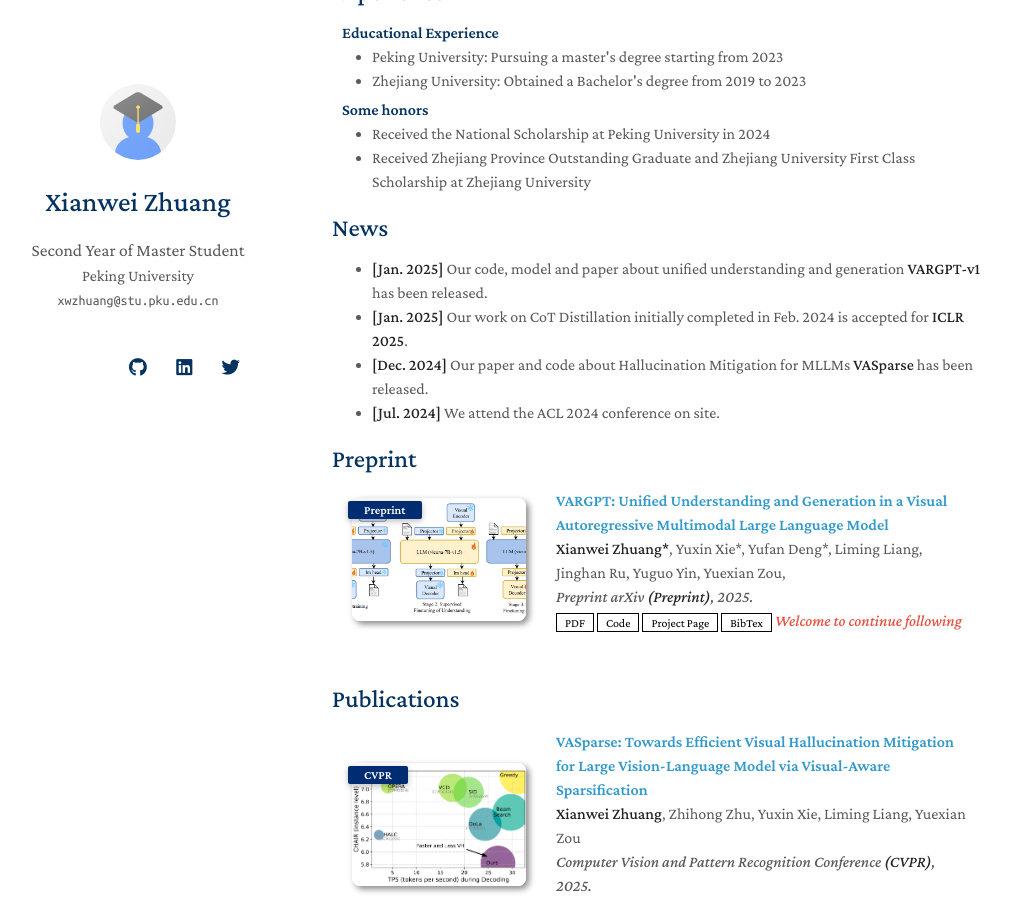
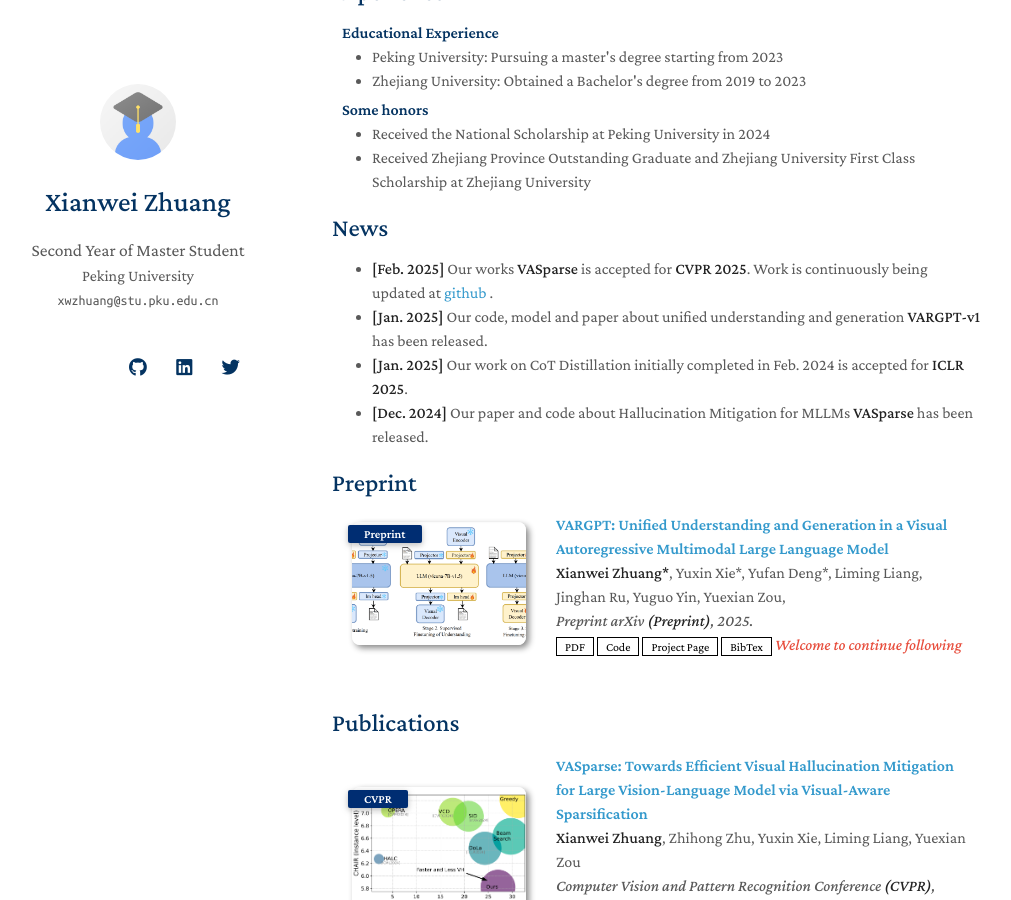
Before and after one commit to mengchuang123/mengchuang123.github.io, a Jekyll site: the page built from index.md, in a window 1280 px wide and 900 px high, scrolled down 333 px. Shown: the whole window, without its empty margins (138-1149 px from the left). Built offline with Jekyll 4.4.1, drawn with Linux system fonts in a browser that asks for light colours; nearby versions of some CDN libraries; a style sheet for code colours, icons or effects is not loaded; our own code applies the rules of GitHub Pages for plain Markdown files.

Commit message:
Update index.md

```diff
--- a/index.md
+++ b/index.md
@@ -16,11 +16,10 @@
 
 ## News
 
-
+- **[Feb. 2025]** Our works **VASparse** is accepted for **CVPR 2025**. Work is continuously being updated at [github](https://github.com/mengchuang123/VASparse-github) .
 - **[Jan. 2025]** Our code, model and paper about unified understanding and generation **VARGPT-v1** has been released.
 - **[Jan. 2025]** Our work on CoT Distillation initially completed in Feb. 2024 is accepted for **ICLR 2025**.
 - **[Dec. 2024]** Our paper and code about Hallucination Mitigation for MLLMs **VASparse** has been released.
-- **[Jul. 2024]** We attend the ACL 2024 conference on site.
 
 
 {% include_relative _includes/preprint.md %}
```
